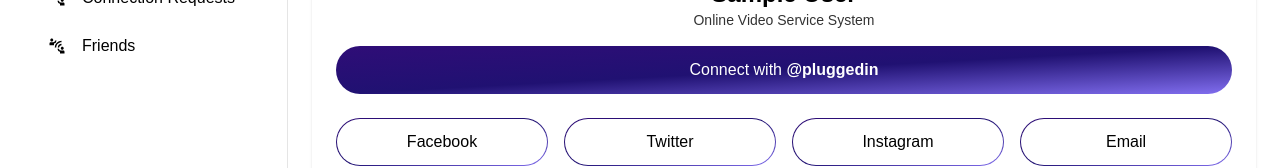
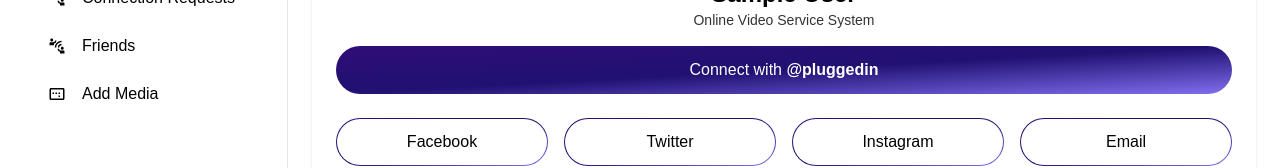
Before and after one commit to mdpahlovi/plugged-in, a Next.js app: page /dashboard in a window 1280 px wide. Shown: the part 346-514 px from the top of the page. Built offline with nearby package versions, Linux system fonts and the light colour scheme; no server answers; sample sign-in values are in the browser's storage.

Commit message:
add media page

```diff
--- a/components/Layout/Dashboard.jsx
+++ b/components/Layout/Dashboard.jsx
@@ -11,6 +11,7 @@
   MdVideoCameraBack,
   MdMenuOpen,
   MdOutlineConnectWithoutContact,
+  MdOutlineImageAspectRatio,
 } from "react-icons/md";
 import { HiOutlineLogout } from "react-icons/hi";
 import { FaUserSecret, FaUsers } from "react-icons/fa";
@@ -41,6 +42,12 @@
     name: "Friends",
     icon: <MdOutlineConnectWithoutContact className="text-lg" />,
   },
+  {
+    href:"/dashboard/addmedia",
+    name: "Add Media",
+    icon: <MdOutlineImageAspectRatio className="text-lg"/>
+  }
+
 ];
 
 const Dashboard = ({ title, children, className }) => {
@@ -70,12 +77,7 @@
                           <div hidden className="relative h-full sm:flex items-center">
                               <ImSearch className="absolute text-xl left-2.5" />
                               <div className="absolute w-[1px] h-full bg-base-content/10 left-[38px]" />
-                <input
-                  type="search"
-                  name="search"
-                  placeholder="Search here"
-                  className="input h-10 focus:outline-none pl-12"
-                />
+                              <input type="search" name="search" placeholder="Search here" className="input h-10 focus:outline-none pl-12" />
                           </div>
                           <IconButton className="h-max sm:hidden">
                               <ImSearch className="text-xl" />
@@ -109,6 +111,7 @@
                                   )}
                               </Link>
                           ))}
+
                       </div>
 
                       <div className="flex flex-col gap-4">
--- a/pages/contact.js
+++ b/pages/contact.js
@@ -75,26 +75,25 @@
                 </div>
                 {/* Contact form */}
                 <div className="h-max bg-purple-200 p-8 rounded-lg shadow-lg">
-
                     <form ref={form} onSubmit={sendEmail} className="space-y-5">
                         <div className="grid sm:grid-cols-2 gap-5">
                             <div>
-                                <input className="input" type="text" name="first_name" placeholder="First Name" />
+                                <input className="input" type="text" name="first_name" placeholder="First Name" required />
                             </div>
                             <div>
-                                <input className="input" type="text" name="last_name" placeholder="Last Name" />
+                                <input className="input" type="text" name="last_name" placeholder="Last Name" required />
                             </div>
                         </div>
 
                         <div>
-                            <input className="input" type="email" name="user_email" placeholder="Email" />
+                            <input className="input" type="email" name="user_email" placeholder="Email" required />
                         </div>
                         <div>
-                            <input className="input" type="text" name="subject" placeholder="subject" />
+                            <input className="input" type="text" name="subject" placeholder="subject" required />
                         </div>
 
                         <div>
-                            <textarea name="message" placeholder="Your message" className=" textarea-bordered  w-full textarea" />
+                            <textarea name="message" placeholder="Your message" className=" textarea-bordered  w-full textarea" required />
                         </div>
                         <Button type="submit" className="w-full">
                             Send Message
--- /dev/null
+++ b/pages/dashboard/addmedia.js
@@ -0,0 +1,12 @@
+import Dashboard from "../../components/Layout/Dashboard"
+
+
+const addmedia = () => {
+  return (
+      <Dashboard>
+          <div>addmedia</div>
+      </Dashboard>
+  );
+}
+
+export default addmedia;
```
Lines whose indentation alone changed are shown as unchanged.
